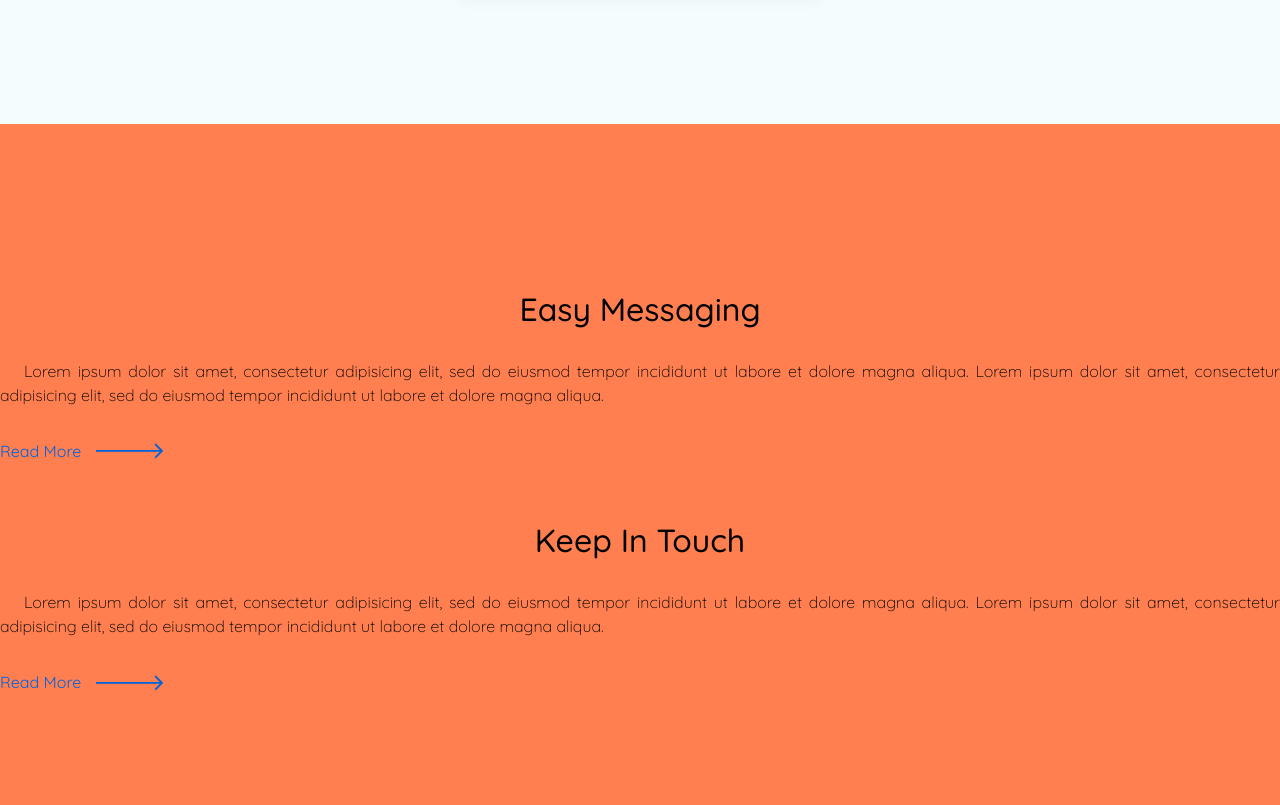
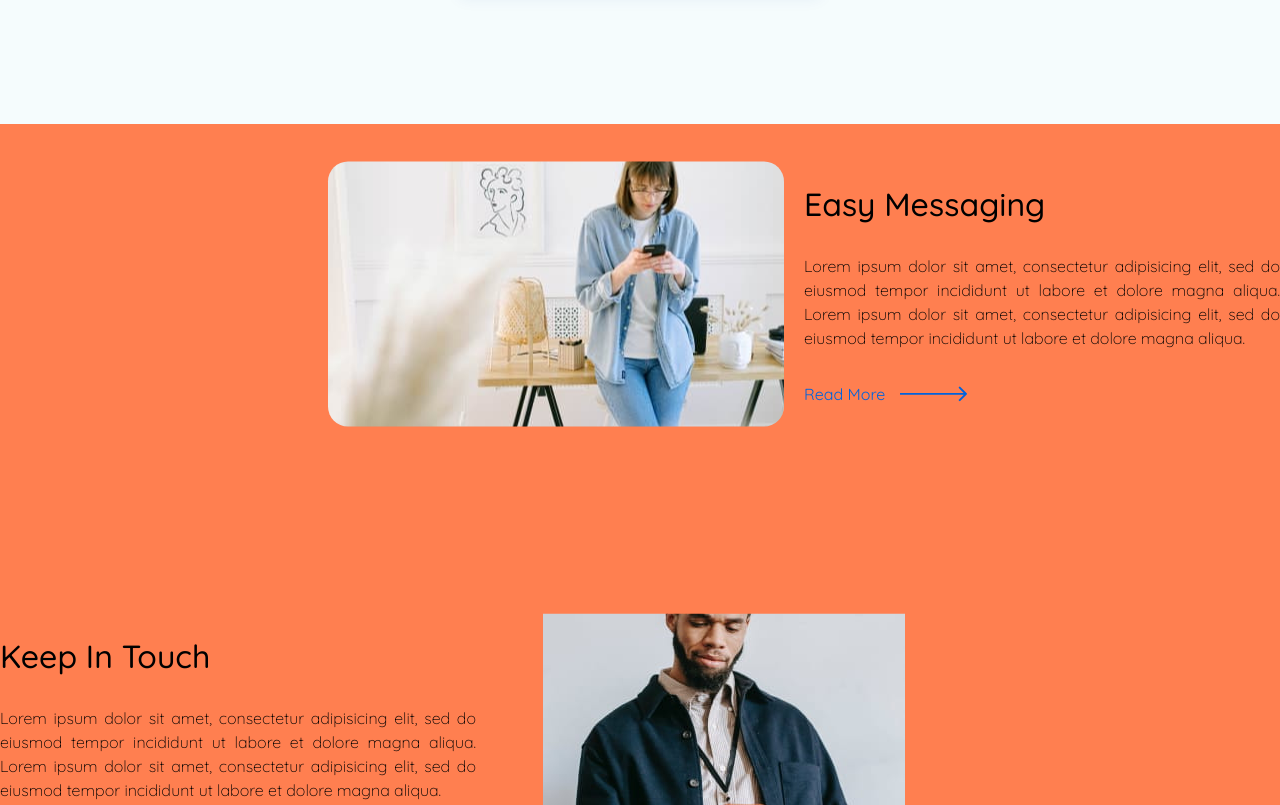
Before and after one commit to Rina-Silver/Academy-task1, a plain HTML site: page index.html in a window 1280 px wide. Shown: the part 1540-2345 px from the top of the page. Drawn offline with nearby package versions, Linux system fonts and the light colour scheme.

Commit message:
Секция about позиционирование элементов под tablet

```diff
--- a/index.html
+++ b/index.html
@@ -2,6 +2,7 @@
 <html lang="zxx">
   <head>
     <meta charset="UTF-8" />
+    <meta name="description" content="Автор:Рина Унжакова" />
     <meta http-equiv="X-UA-Compatible" content="IE=edge" />
     <meta name="viewport" content="width=device-width, initial-scale=1.0" />
     <title>Homepage</title>
--- a/sass/layout/_about.scss
+++ b/sass/layout/_about.scss
@@ -3,13 +3,13 @@
   padding-bottom: 28px;
 
   @include adaptive-size(tablet) {
-    padding-top: 70px;
-    padding-bottom: 70px;
+    padding-top: 60px;
+    padding-bottom: 74px;
   }
 
   @include adaptive-size(desktop) {
-    padding-top: 165px;
-    padding-bottom: 130px;
+    // padding-top: 165px;
+    padding-bottom: 116px;
   }
 
   @include adaptive-size(desktop-break) {
@@ -17,26 +17,33 @@
     padding-left: 15px;
   }
 
-  &__item:first-child {
-    margin-bottom: 60px;
+  &__list {
+    //display: flex;
   }
 
   &__subtitle {
-    text-align: center;
     font-weight: 500;
     font-size: toRem($second-title-size);
     line-height: toLineHeight(40, 32);
     margin-bottom: $set-gap;
+
+    @include adaptive-size(tablet-break) {
+      text-align: center;
+    }
   }
 
   &__description {
     text-align: justify;
-    text-indent: 1.5rem;
+
     font-weight: 300;
     //@extend: 16px;
     line-height: toLineHeight(24, 16);
 
     margin-bottom: 35px;
+
+    @include adaptive-size(tablet-break) {
+      text-indent: 1.5rem;
+    }
   }
 
   &__link {
@@ -58,3 +65,67 @@
     margin-left: 15px;
   }
 }
+
+.about__item {
+  @include adaptive-size(tablet) {
+    width: 356px;
+  }
+
+  @include adaptive-size(desktop) {
+    width: 476px;
+  }
+
+  &:first-child {
+    margin-bottom: 60px;
+    @include adaptive-size(tablet) {
+      margin-left: auto;
+      position: relative;
+
+      &::before {
+        display: block;
+        content: '';
+        height: 265px;
+        margin-right: 20px;
+        //background-size: 400px 400px;
+        border-radius: 20px;
+        background-repeat: no-repeat;
+        background-position: center;
+        background-image: url(../../img/about/easy-messaging.jpg);
+
+        position: absolute;
+        top: 50%;
+        right: 100%;
+        left: -100%;
+        transform: translateY(-50%);
+      }
+    }
+    @include adaptive-size(desktop) {
+      margin-bottom: 233px;
+    }
+  }
+
+  &:last-child {
+    @include adaptive-size(tablet) {
+      position: relative;
+
+      &::after {
+        display: block;
+        content: '';
+        height: 265px;
+        margin-left: 20px;
+        //background-size: 400px 400px;
+        border-radius: 20px;
+        background-repeat: no-repeat;
+        background-position: center;
+        background-image: url(../../img/about/keep-in-touch.jpg);
+        position: absolute;
+        top: 50%;
+        right: -100%;
+        left: 100%;
+        transform: translateY(-50%);
+      }
+    }
+    @include adaptive-size(desktop) {
+    }
+  }
+}
--- a/sass/layout/_features.scss
+++ b/sass/layout/_features.scss
@@ -43,9 +43,9 @@
     top: -35px;
     transform: translateX(50%);
     background-image: url(../../img/features/scrol-down.svg);
-  }
 
-  @include adaptive-size(desktop) {
-    display: block;
+    @include adaptive-size(desktop) {
+      display: block;
+    }
   }
 }
```
Also changed, not shown: css/main.css, css/main.min.css, 2 other files.
